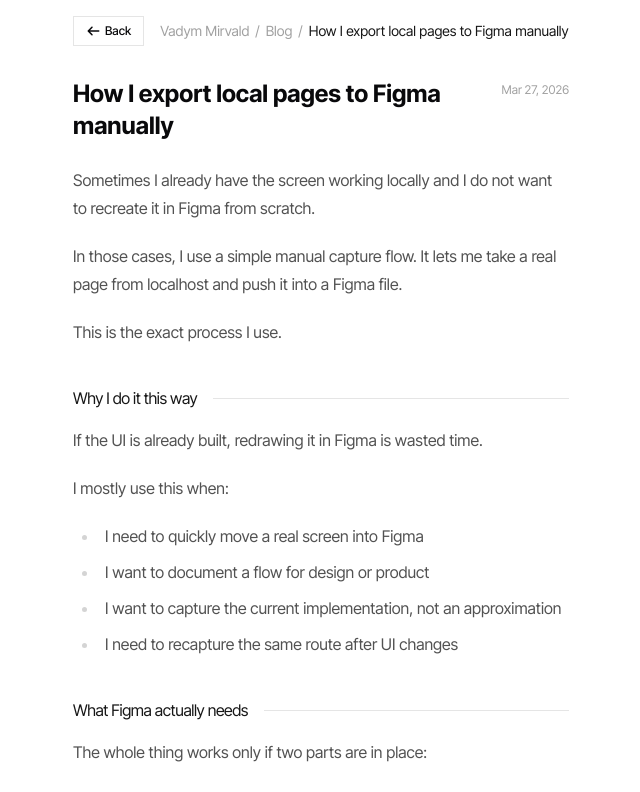
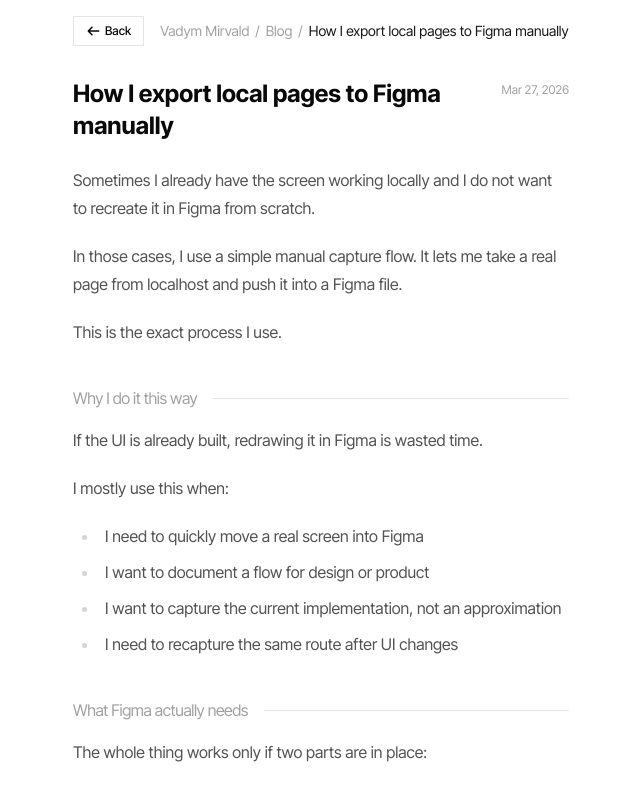
Before and after one commit to zerox9dev/portfolio.zerox9dev, a Next.js app: page /en/blog/how-i-export-local-pages-to-figma-manually in a window 1280 px wide. Shown: the top 792 px of the page, without its empty margins (319-959 px from the left). Built offline with nearby package versions, Linux system fonts and the light colour scheme; no server answers.

Commit message:
style: grey section headings to match the hairline

```diff
--- a/src/components/BlogPostPage.tsx
+++ b/src/components/BlogPostPage.tsx
@@ -87,7 +87,7 @@ export default function BlogPostPage({
             </time>
           )}
         </div>
-        <div className="prose prose-neutral dark:prose-invert mt-6 max-w-none text-neutral-600 dark:text-neutral-400 [&_h2]:mt-10 [&_h2]:flex [&_h2]:items-center [&_h2]:gap-4 [&_h2]:text-base [&_h2]:font-normal [&_h2]:tracking-tight [&_h2]:after:h-px [&_h2]:after:flex-grow [&_h2]:after:bg-neutral-200 [&_h2]:after:content-[''] dark:[&_h2]:after:bg-neutral-800">
+        <div className="prose prose-neutral dark:prose-invert mt-6 max-w-none text-neutral-600 dark:text-neutral-400 [&_h2]:mt-10 [&_h2]:flex [&_h2]:items-center [&_h2]:gap-4 [&_h2]:text-base [&_h2]:font-normal [&_h2]:tracking-tight [&_h2]:text-neutral-400 [&_h2]:after:h-px [&_h2]:after:flex-grow [&_h2]:after:bg-neutral-200 [&_h2]:after:content-[''] dark:[&_h2]:text-neutral-500 dark:[&_h2]:after:bg-neutral-800">
           {post.content}
         </div>
       </article>
--- a/src/components/ProjectPage.tsx
+++ b/src/components/ProjectPage.tsx
@@ -133,7 +133,7 @@ export default function ProjectPage({
 
         {hero && <ProjectMediaFigure asset={hero} priority className="mt-6" />}
 
-        <div className="prose prose-neutral dark:prose-invert mt-6 max-w-none text-neutral-600 dark:text-neutral-400 [&_h2]:mt-10 [&_h2]:flex [&_h2]:items-center [&_h2]:gap-4 [&_h2]:text-base [&_h2]:font-normal [&_h2]:tracking-tight [&_h2]:after:h-px [&_h2]:after:flex-grow [&_h2]:after:bg-neutral-200 [&_h2]:after:content-[''] dark:[&_h2]:after:bg-neutral-800">
+        <div className="prose prose-neutral dark:prose-invert mt-6 max-w-none text-neutral-600 dark:text-neutral-400 [&_h2]:mt-10 [&_h2]:flex [&_h2]:items-center [&_h2]:gap-4 [&_h2]:text-base [&_h2]:font-normal [&_h2]:tracking-tight [&_h2]:text-neutral-400 [&_h2]:after:h-px [&_h2]:after:flex-grow [&_h2]:after:bg-neutral-200 [&_h2]:after:content-[''] dark:[&_h2]:text-neutral-500 dark:[&_h2]:after:bg-neutral-800">
           {project.content}
         </div>
 
--- a/src/components/SectionDivider.tsx
+++ b/src/components/SectionDivider.tsx
@@ -7,7 +7,7 @@ interface SectionDividerProps {
 export const SectionDivider: FC<SectionDividerProps> = ({ title }) => {
   return (
     <div className="flex items-center gap-4">
-      <h2 className="flex-shrink-0 text-base tracking-tight text-black dark:text-white">
+      <h2 className="flex-shrink-0 text-base tracking-tight text-neutral-400 dark:text-neutral-500">
         {title}
       </h2>
       <div className="h-px flex-grow bg-neutral-200 dark:bg-neutral-800" />
```
